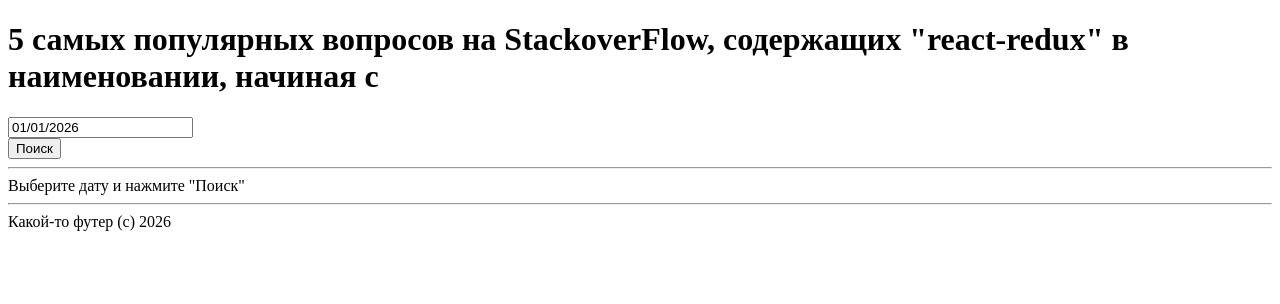
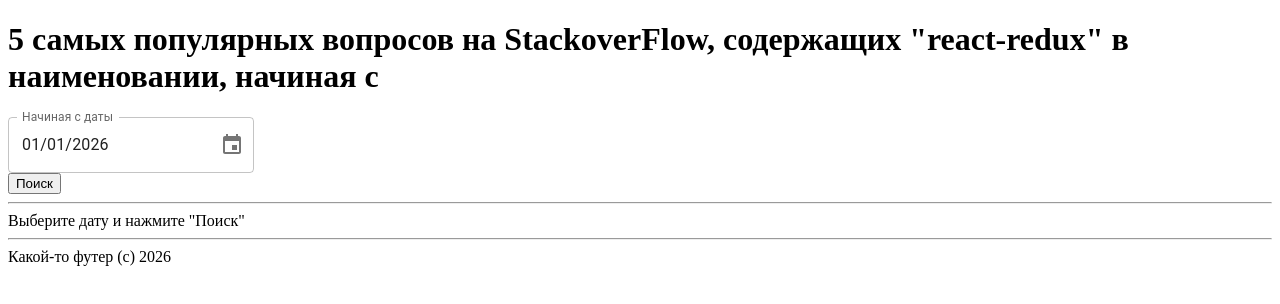
Before and after one commit to AlexArtsy/top-stackoverflow-questions, a React app: page / in a window 1280 px wide. Shown: the top 304 px of the page. Built offline with nearby package versions, Linux system fonts and the light colour scheme.

Commit message:
Заменен DatePicker

```diff
--- a/src/index.tsx
+++ b/src/index.tsx
@@ -3,12 +3,16 @@
 import App from './app';
 import { Provider } from 'react-redux';
 import store from './store/store';
+import { LocalizationProvider } from '@mui/x-date-pickers';
+import { AdapterDayjs } from '@mui/x-date-pickers/AdapterDayjs';
 
 const root = createRoot(document.getElementById('root')!);
 root.render(
   <StrictMode>
-    <Provider store={store}>
-      <App />
-    </Provider>
+    <LocalizationProvider dateAdapter={AdapterDayjs} adapterLocale="ru">
+      <Provider store={store}>
+        <App />
+      </Provider>
+    </LocalizationProvider>
   </StrictMode>
 );
--- a/src/view/questions/list-item.tsx
+++ b/src/view/questions/list-item.tsx
@@ -2,7 +2,6 @@
 import { SOQuestion } from '../../model/types';
 import { ButtonPannel } from './button-pannel';
 import { useDragAndDrop } from '../../hooks/use-drag-and-drop';
-import { ITEM_COUNT } from '../../config';
 
 // TODO: на первое время
 const style = {
@@ -42,7 +41,7 @@
   };
 
   const onDownClickHandle = (e: React.MouseEvent) => {
-    if (index === ITEM_COUNT - 1) return;
+    if (index === itemCount - 1) return;
 
     e.stopPropagation();
     moveItem(index, index + 1);
--- a/src/view/search/date-picker.tsx
+++ b/src/view/search/date-picker.tsx
@@ -1,18 +1,21 @@
+import dayjs from 'dayjs';
+import { DatePicker as MuiDatePicker } from '@mui/x-date-pickers/DatePicker';
 import { useAppDispatch, useAppSelector } from '../../store/store';
 import { setFromDate } from '../../store/question-slice';
-import ReactDatePicker from 'react-datepicker';
-
-import 'react-datepicker/dist/react-datepicker.css';
 
 export const DatePicker: React.FC = () => {
   const fromDate = useAppSelector((state) => state.questions.fromDate);
   const dispatch = useAppDispatch();
 
-  const selectedDate = fromDate > 0 ? new Date(fromDate * 1000) : null;
+  const value = fromDate > 0 ? dayjs.unix(fromDate) : null;
 
-  const handleChange = (date: Date | null) => {
-    dispatch(setFromDate(date ? Math.floor(date.getTime() / 1000) : 0));
-  };
-
-  return <ReactDatePicker selected={selectedDate} onChange={handleChange} />;
+  return (
+    <MuiDatePicker
+      label="Начиная с даты"
+      value={value}
+      onChange={(newValue) => {
+        dispatch(setFromDate(newValue ? newValue.unix() : 0));
+      }}
+    />
+  );
 };
```
Also changed, not shown: package.json (+5 -2 lines), src/types/css.d.ts (deleted, +0 -9 lines), 1 other file (tests, documents, lock files or other folders).
